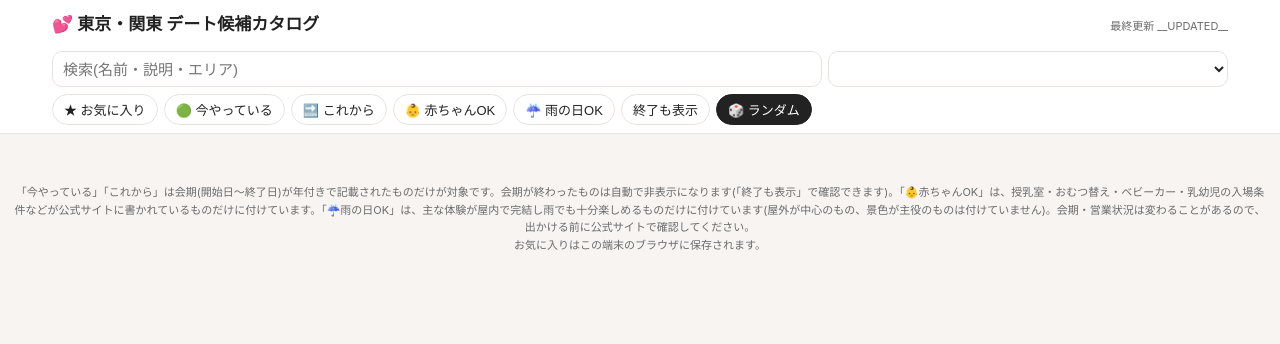
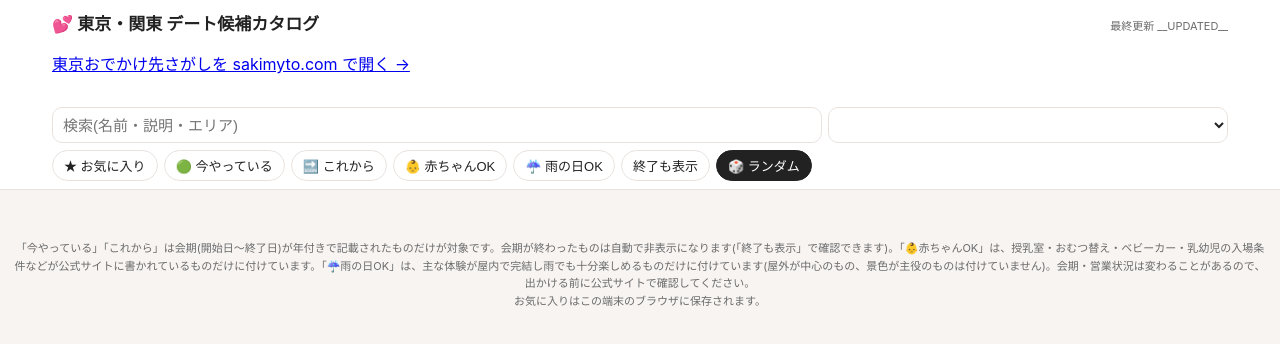
Before and after one commit to sakimyto/tokyo-date-spots, a plain HTML site: page tpl.html in a window 1280 px wide. Drawn offline with Linux system fonts and the light colour scheme.

Commit message:
docs: 新しいおでかけ先さがしへの案内を追加

```diff
--- a/tpl.html
+++ b/tpl.html
@@ -63,6 +63,7 @@ footer{text-align:center;font-size:11px;color:var(--sub);padding:0 12px 30px;lin
 <body>
 <header>
   <div class="top"><h1>💕 東京・関東 デート候補カタログ</h1><span class="upd">最終更新 __UPDATED__</span></div>
+  <p><a href="https://sakimyto.com/lab/odekake">東京おでかけ先さがしを sakimyto.com で開く →</a></p>
   <nav id="tabs" aria-label="ジャンル"></nav>
   <div class="row">
     <input id="q" type="search" placeholder="検索(名前・説明・エリア)" aria-label="検索">
```
